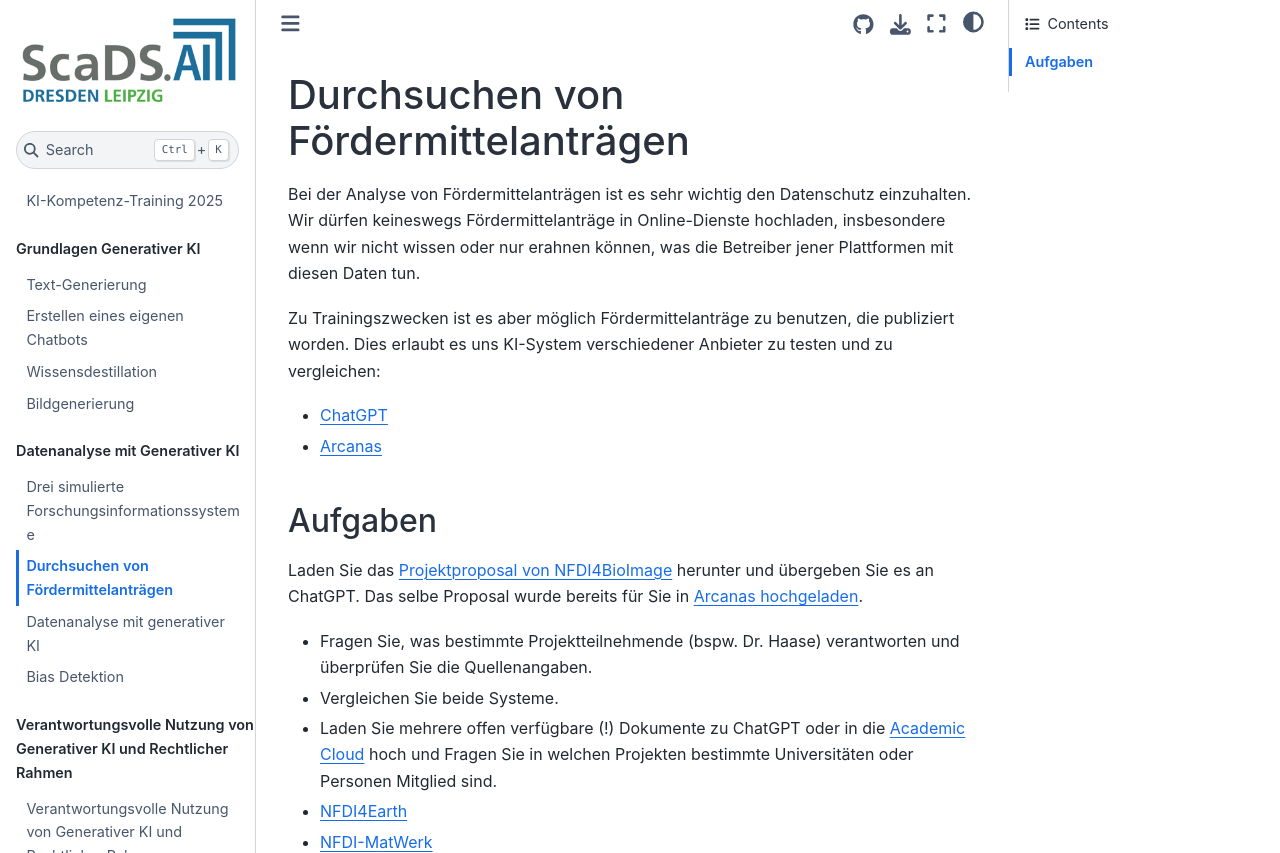
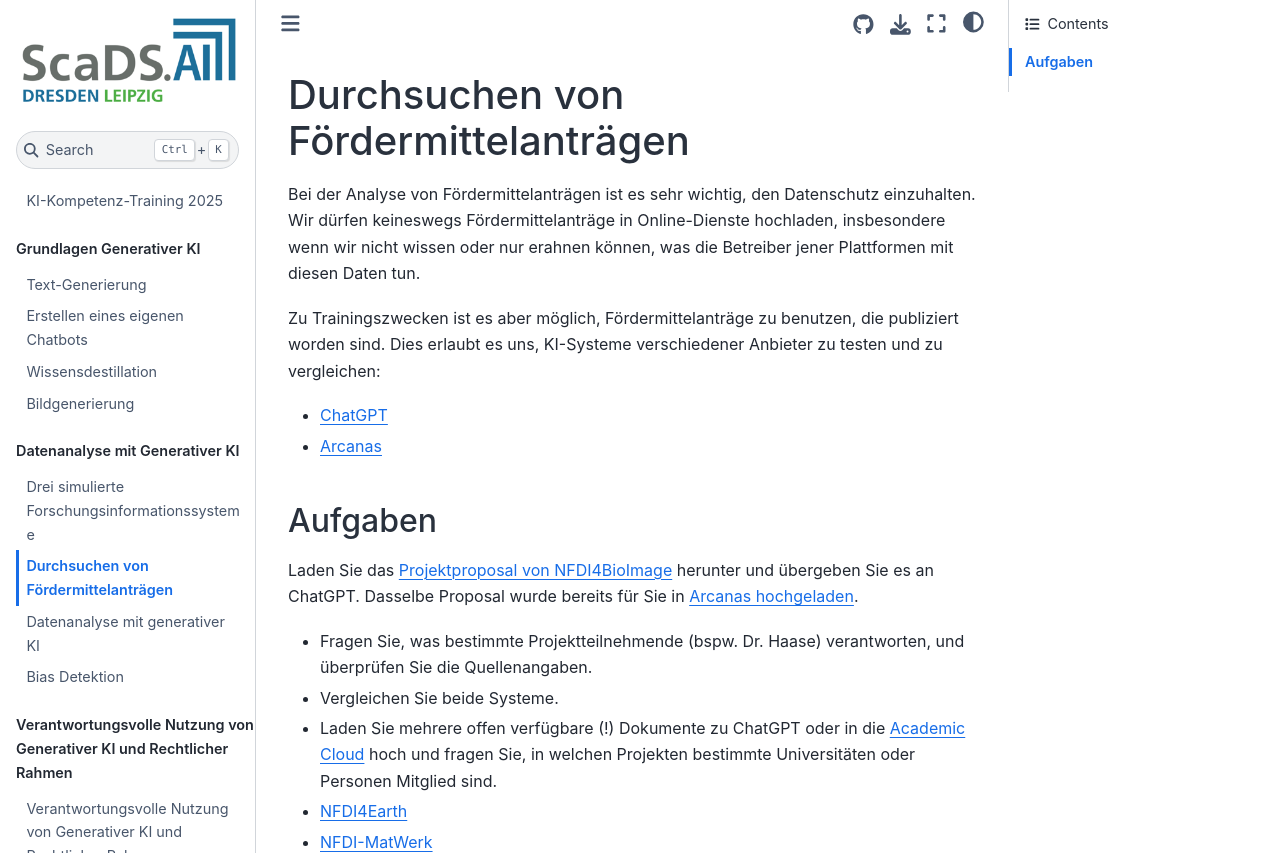
Before and after one commit to ScaDS/ki-kompetenz-training-2025, a Jupyter Book: the page built from session2/proposal_durchsuchen.md, in a window 1280 px wide and 1279 px high. Shown: the top 853 px of the window. Built offline with Jupyter Book 1.0.4 settings and Sphinx 7.4.7 and the Sphinx Book theme 1.1.4, drawn with Linux system fonts in a browser that asks for light colours.

Commit message:
Minimal corrections were made to improve grammar, spelling, and punctuation.

```diff
--- a/session2/proposal_durchsuchen.md
+++ b/session2/proposal_durchsuchen.md
@@ -1,18 +1,18 @@
 # Durchsuchen von Fördermittelanträgen
 
-Bei der Analyse von Fördermittelanträgen ist es sehr wichtig den Datenschutz einzuhalten. Wir dürfen keineswegs Fördermittelanträge in Online-Dienste hochladen, insbesondere wenn wir nicht wissen oder nur erahnen können, was die Betreiber jener Plattformen mit diesen Daten tun.
+Bei der Analyse von Fördermittelanträgen ist es sehr wichtig, den Datenschutz einzuhalten. Wir dürfen keineswegs Fördermittelanträge in Online-Dienste hochladen, insbesondere wenn wir nicht wissen oder nur erahnen können, was die Betreiber jener Plattformen mit diesen Daten tun.
 
-Zu Trainingszwecken ist es aber möglich Fördermittelanträge zu benutzen, die publiziert worden. Dies erlaubt es uns KI-System verschiedener Anbieter zu testen und zu vergleichen:
+Zu Trainingszwecken ist es aber möglich, Fördermittelanträge zu benutzen, die publiziert worden sind. Dies erlaubt es uns, KI-Systeme verschiedener Anbieter zu testen und zu vergleichen:
 * [ChatGPT](https://chat.openai.com/)
 * [Arcanas](https://chat-ai.academiccloud.de/arcanas/)
 
 ## Aufgaben
 
-Laden Sie das [Projektproposal von NFDI4BioImage](https://zenodo.org/records/13168693) herunter und übergeben Sie es an ChatGPT. Das selbe Proposal wurde bereits für Sie in [Arcanas hochgeladen](https://chat-ai.academiccloud.de/chat?model=meta-llama-3.1-8b-rag&arcana=robert.haase01%2Ftest&arcana_key=QzJaWUozTlRtVTBxU0ZmSjBaWTZyamcwNUtJcFQ2eXN5YzV3OEdweUROWT0%3D).
-* Fragen Sie, was bestimmte Projektteilnehmende (bspw. Dr. Haase) verantworten und überprüfen Sie die Quellenangaben.
+Laden Sie das [Projektproposal von NFDI4BioImage](https://zenodo.org/records/13168693) herunter und übergeben Sie es an ChatGPT. Dasselbe Proposal wurde bereits für Sie in [Arcanas hochgeladen](https://chat-ai.academiccloud.de/chat?model=meta-llama-3.1-8b-rag&arcana=robert.haase01%2Ftest&arcana_key=QzJaWUozTlRtVTBxU0ZmSjBaWTZyamcwNUtJcFQ2eXN5YzV3OEdweUROWT0%3D).
+* Fragen Sie, was bestimmte Projektteilnehmende (bspw. Dr. Haase) verantworten, und überprüfen Sie die Quellenangaben.
 * Vergleichen Sie beide Systeme.
 
-* Laden Sie mehrere offen verfügbare (!) Dokumente zu ChatGPT oder in die [Academic Cloud](https://chat-ai.academiccloud.de/arcanas/) hoch und Fragen Sie in welchen Projekten bestimmte Universitäten oder Personen Mitglied sind.
+* Laden Sie mehrere offen verfügbare (!) Dokumente zu ChatGPT oder in die [Academic Cloud](https://chat-ai.academiccloud.de/arcanas/) hoch und fragen Sie, in welchen Projekten bestimmte Universitäten oder Personen Mitglied sind.
 * [NFDI4Earth](https://zenodo.org/records/5718944)
 * [NFDI-MatWerk](https://zenodo.org/records/5112848)
 * [NFDI4Objects](https://zenodo.org/records/10409228)
```
